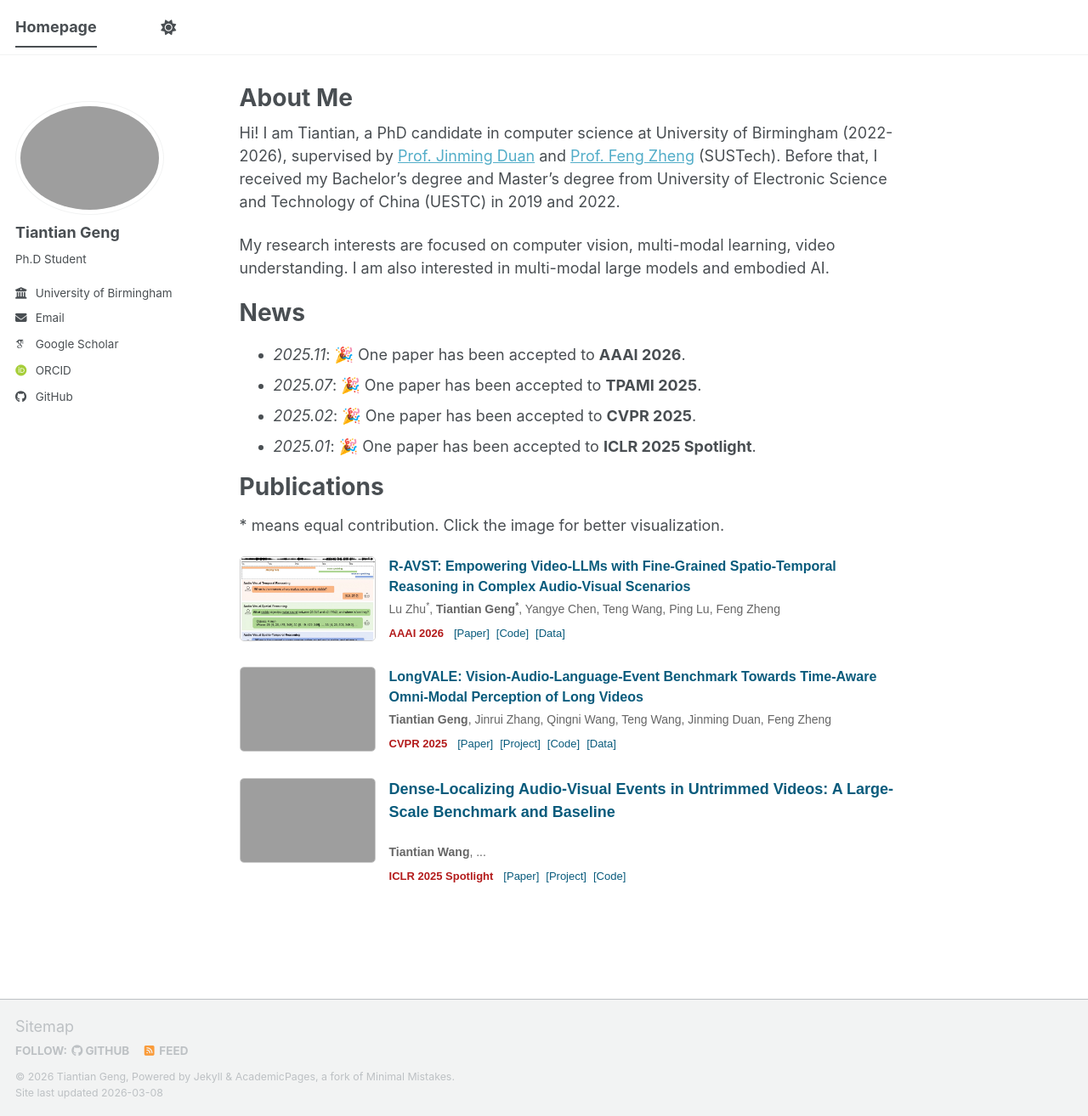
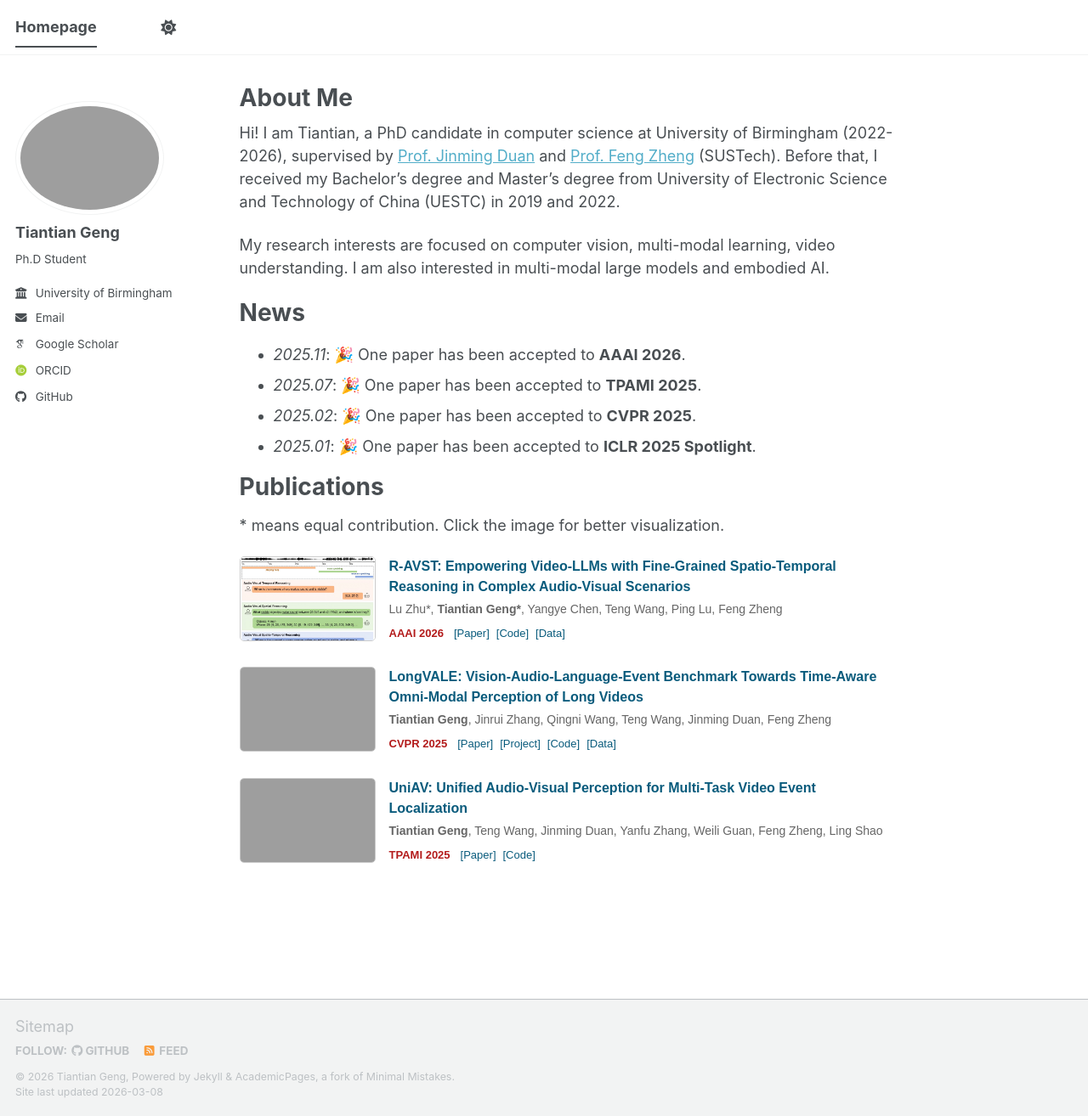
Before and after one commit to ttgeng233/ttgeng233.github.io, a Jekyll site: the page built from _pages/about.md, in a window 1280 px wide and 1314 px high. Shown: the whole window at 85% size. Built offline with Jekyll 4.4.1, drawn with Linux system fonts in a browser that asks for light colours; some web fonts are replaced; a script bundle is joined from its source files by our own code; library files that are not in the unit come from our copies; grey boxes are pictures that could not be loaded.

Commit message:
Update about.md

```diff
--- a/_pages/about.md
+++ b/_pages/about.md
@@ -138,7 +138,7 @@ R-AVST: Empowering Video-LLMs with Fine-Grained Spatio-Temporal Reasoning in Com
 </div>
 
 <div class="paper-authors">
-Lu Zhu<sup>*</sup>, <b>Tiantian Geng<sup>*</sup></b>, Yangye Chen, Teng Wang, Ping Lu, Feng Zheng
+Lu Zhu*, <b>Tiantian Geng*</b>, Yangye Chen, Teng Wang, Ping Lu, Feng Zheng
 </div>
 
 <div class="paper-meta">
@@ -189,29 +189,28 @@ LongVALE: Vision-Audio-Language-Event Benchmark Towards Time-Aware Omni-Modal Pe
 <li class="paper-item">
 
 <img class="paper-thumb"
-src="/images/papers/unav100.png"
-data-large-src="/images/papers/unav100.png">
+src="/images/fig_uniav.png"
+data-large-src="/images/fig_uniav.png">
 
 <div class="paper-info">
 
-<p class="paper-title">
-<a href="#" target="_blank">
-Dense-Localizing Audio-Visual Events in Untrimmed Videos: A Large-Scale Benchmark and Baseline
+<div class="paper-title">
+<a href="https://ieeexplore.ieee.org/abstract/document/11119190" target="_blank">
+UniAV: Unified Audio-Visual Perception for Multi-Task Video Event Localization
 </a>
-</p>
+</div>
 
-<p class="paper-authors">
-<b>Tiantian Wang</b>, ...
-</p>
+<div class="paper-authors">
+<b>Tiantian Geng</b>, Teng Wang, Jinming Duan, Yanfu Zhang, Weili Guan, Feng Zheng, Ling Shao
+</div>
 
-<p class="paper-meta">
-<span class="paper-conf">ICLR 2025 Spotlight</span>
+<div class="paper-meta">
+<span class="paper-conf">TPAMI 2025</span>
 <span class="paper-links">
-<a href="#">[Paper]</a>
-<a href="#">[Project]</a>
-<a href="#">[Code]</a>
+<a href="https://arxiv.org/pdf/2404.03179">[Paper]</a>
+<a href="https://github.com/ttgeng233/UniAV">[Code]</a>
 </span>
-</p>
+</div>
 
 </div>
 </li>
```
